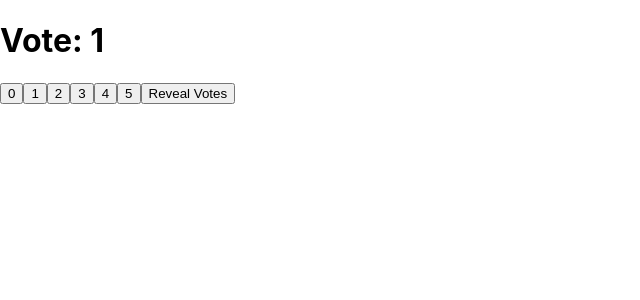
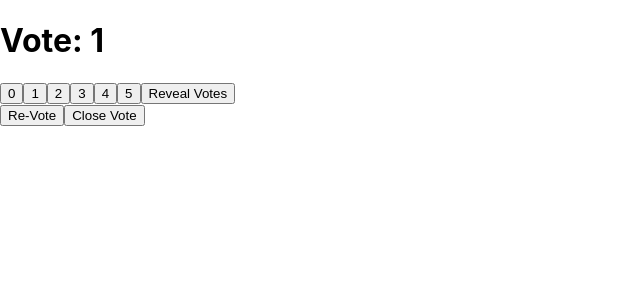
Before and after one commit to joesRepos/StoryPoker, a React (Create React App) app in the folder client/: page /vote-page/1 in a window 1280 px wide. Shown: the top 300 px of the page, without its empty margins (0-640 px from the left). Built offline with nearby package versions, Linux system fonts and the light colour scheme.

Commit message:
Adding more 'admin' features. Re-vote and close vote to the client.

```diff
--- a/client/src/pages/VotePage.jsx
+++ b/client/src/pages/VotePage.jsx
@@ -6,6 +6,7 @@ export default function LoginPage() {
     const [voteID, setVoteID] = useState([]);
     const [name, setName] = useState([]);
     const [admin, setAdmin] = useState([]);
+    const [revealed, setRevealed] = useState([]);
 
     useEffect(() => {
         setVoteID(window.location.href.substring(window.location.href.lastIndexOf('/') + 1));
@@ -51,6 +52,7 @@ export default function LoginPage() {
 
     function DisplayRevealButton() {
         if (admin) {
+            setRevealed(true);
             return <button type="button" id={"reveal"} onClick={RevealVotes()}>Reveal Votes</button>;
         }
     }
@@ -59,9 +61,27 @@ export default function LoginPage() {
         console.log("Revealed.")
     }
 
+    function DisplayRevealed() {
+        if (revealed) {
+            return <div>
+                <button type="button" id={"re-voteButton"} onClick={ReVote()}>Re-Vote</button>
+                <button type="button" id={"closeButton"} onClick={CloseVote()}>Close Vote</button>
+                </div>;
+        }
+    }
+
+    function ReVote() {
+        console.log("Re-voting.")
+    }
+
+    function CloseVote() {
+        console.log("Closing Vote.");
+    }
+
     return <div className="vote-page">
         <h1>Vote: {voteID}</h1>
         <DisplayOptions/>
         <DisplayRevealButton/>
+        <DisplayRevealed/>
     </div>;
 }
```
Also changed, not shown: 1 other file (tests, documents, lock files or other folders).
